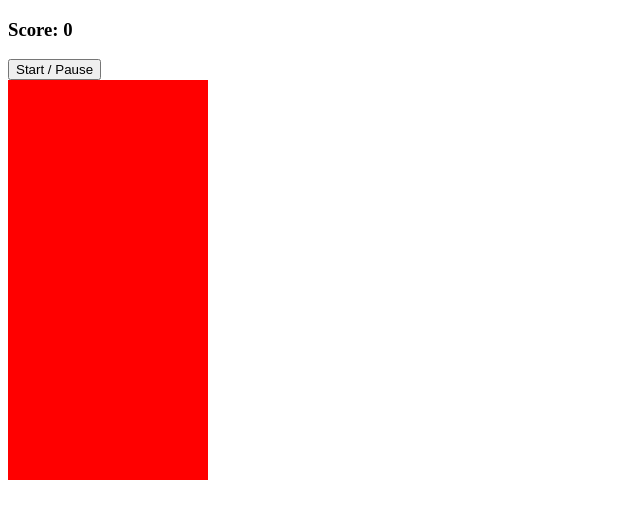
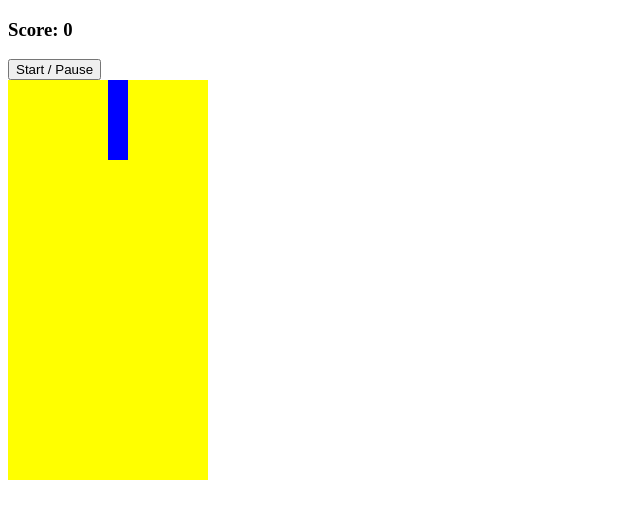
Before and after one commit to silumate/tetris-coding-practice, a plain HTML site: page index.html in a window 1280 px wide. Shown: the whole page, without its empty margins (0-640 px from the left). Drawn offline with Linux system fonts and the light colour scheme.

Commit message:
define tetris shapes. hack drawing a random one when page loaded.

```diff
--- a/app.js
+++ b/app.js
@@ -1,3 +1,78 @@
 document.addEventListener('DOMContentLoaded', () => {
+    const grid = document.querySelector('.grid')
+    let squares = Array.from(document.querySelectorAll('.grid div'))
+    const ScoreDisplay = document.querySelector('#score')
+    const StartButton = document.querySelector('#start-button')
+    const width = 10
+
+    // tetrominos - AKA the Tetris pieces
+
+    /*
+                 0 1 2    0 1 2    0 1 2    0 1 2
+                |--------------------------------
+            0   |  X X               X      X
+        width   |  X      X X X      X      X X X
+    2 * width   |  X          X    X X
+
+    */
+    const pTetromino = [
+        [1, width + 1, 2 * width + 1, 2],
+        [width, width + 1, width + 2, 2 * width + 2],
+        [1, width + 1, 2 * width, 2 * width + 1],
+        [0, width, width + 1, width + 2]
+    ]
+
+
+    const zTetromino = [
+        [0, width, width + 1, width * 2 + 1],
+        [width + 1, width + 2, width * 2, width * 2 + 1],
+        [0, width, width + 1, width * 2 + 1],
+        [width + 1, width + 2, width * 2, width * 2 + 1]
+    ]
+
+    const tTetromino = [
+        [1, width, width + 1, width + 2],
+        [1, width + 1, width + 2, width * 2 + 1],
+        [width, width + 1, width + 2, width * 2 + 1],
+        [1, width, width + 1, width * 2 + 1]
+    ]
+
+    const oTetromino = [
+        [0, 1, width, width + 1],
+        [0, 1, width, width + 1],
+        [0, 1, width, width + 1],
+        [0, 1, width, width + 1]
+    ]
+
+    const iTetromino = [
+        [1, width + 1, width * 2 + 1, width * 3 + 1],
+        [width, width + 1, width + 2, width + 3],
+        [1, width + 1, width * 2 + 1, width * 3 + 1],
+        [width, width + 1, width + 2, width + 3]
+    ]
+
+
+    const theTretrominos = [
+        pTetromino,
+        zTetromino,
+        tTetromino,
+        oTetromino,
+        iTetromino
+    ]
+
+    let currentPosition = 4
+    let currentRotation = 0
+
+    let random = Math.floor(Math.random() * theTretrominos.length)
+
+    let current = theTretrominos[random][currentRotation]
+
+    function draw() {
+        current.forEach(index => {
+            squares[currentPosition + index].classList.add('tetromino')
+        })
+    }
+
+    draw()
 
 })
--- a/style.css
+++ b/style.css
@@ -9,5 +9,8 @@
 .grid div {
     width: 20px;
     height: 20px;
-    background-color: red;
 }
+
+.tetromino {
+    background-color: blue;
+}
```
